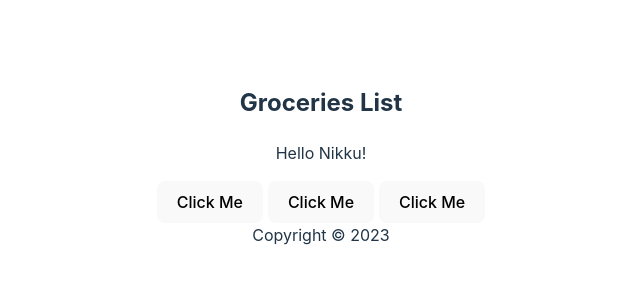
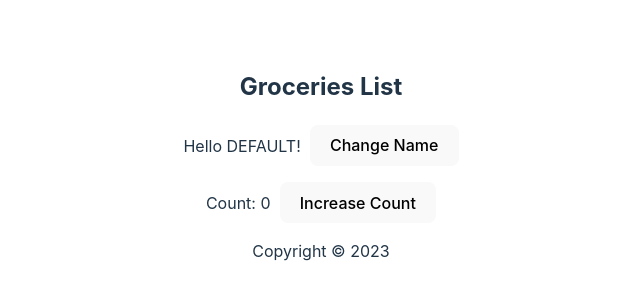
Before and after one commit to divyKS/__learn-react-dave, a React (Vite) app: page / in a window 1280 px wide. Shown: the part 244-544 px from the top of the page, without its empty margins (319-959 px from the left). Built offline with nearby package versions, Linux system fonts and the light colour scheme.

Commit message:
Chapter6 Done: useState

```diff
--- a/src/Content.jsx
+++ b/src/Content.jsx
@@ -1,38 +1,33 @@
-const Content = () => {
+import { useState } from "react"
 
-  function handleGetName(){
-    const names = ["Divy", "Chunmun", "Nikku"]
+function Content(){
+  // array destructuring that we get from useState
+  const [name, setName] = useState("DEFAULT")
+  const [count, setCount] = useState(0)
+
+  function handleNameChange(){
+    console.log("Button clicked")
+    const nameChoices = ["Divy", "Chunmun", "Nikku"]
     const index = Math.floor(Math.random()*3)
-    return names[index]
+    setName(nameChoices[index])
   }
 
-  function handleClick(){
-    console.log("The button was clicked!")
-  }
-
-  function handleClick2(name){
-    console.log(`${name} was clicked!`)
-  }
-
-  function handleClick3(e){
-    console.log(e)
-    console.log(e.target)
-    console.log(e.target.innerHTML)
+  function handleCount(){
+    setCount(count + 1)
+    // for the console.log() the value of count remains the same as the one at the time of fn call
+    console.log(count)
   }
 
   return (
     <main>
-        <article>
-          <p onDoubleClick={handleClick}>
-            {/* to click some button and change the name here, we will have to use hook: useState */}
-            Hello {handleGetName()}!
-          </p>
-          {/* here too, we didn't use (), we just passed in the reference to that function */}
-          <button onClick={handleClick}>Click Me</button>&nbsp;
-          {/* we have to make an anonymous function in jsx to call the function with an argument to avoid immediate execution on rendering */}
-          <button onClick={()=>handleClick2("Dave")}>Click Me</button>&nbsp;
-          <button onClick={(e)=>handleClick3(e)}>Click Me</button>
-        </article>
+        <p>
+          Hello {name}! &nbsp;
+          <button onClick={handleNameChange}>Change Name</button>
+        </p>
+        <p>
+          Count: {count} &nbsp;
+          <button onClick={handleCount}>Increase Count</button>
+        </p>
     </main>
   )
 }
```
